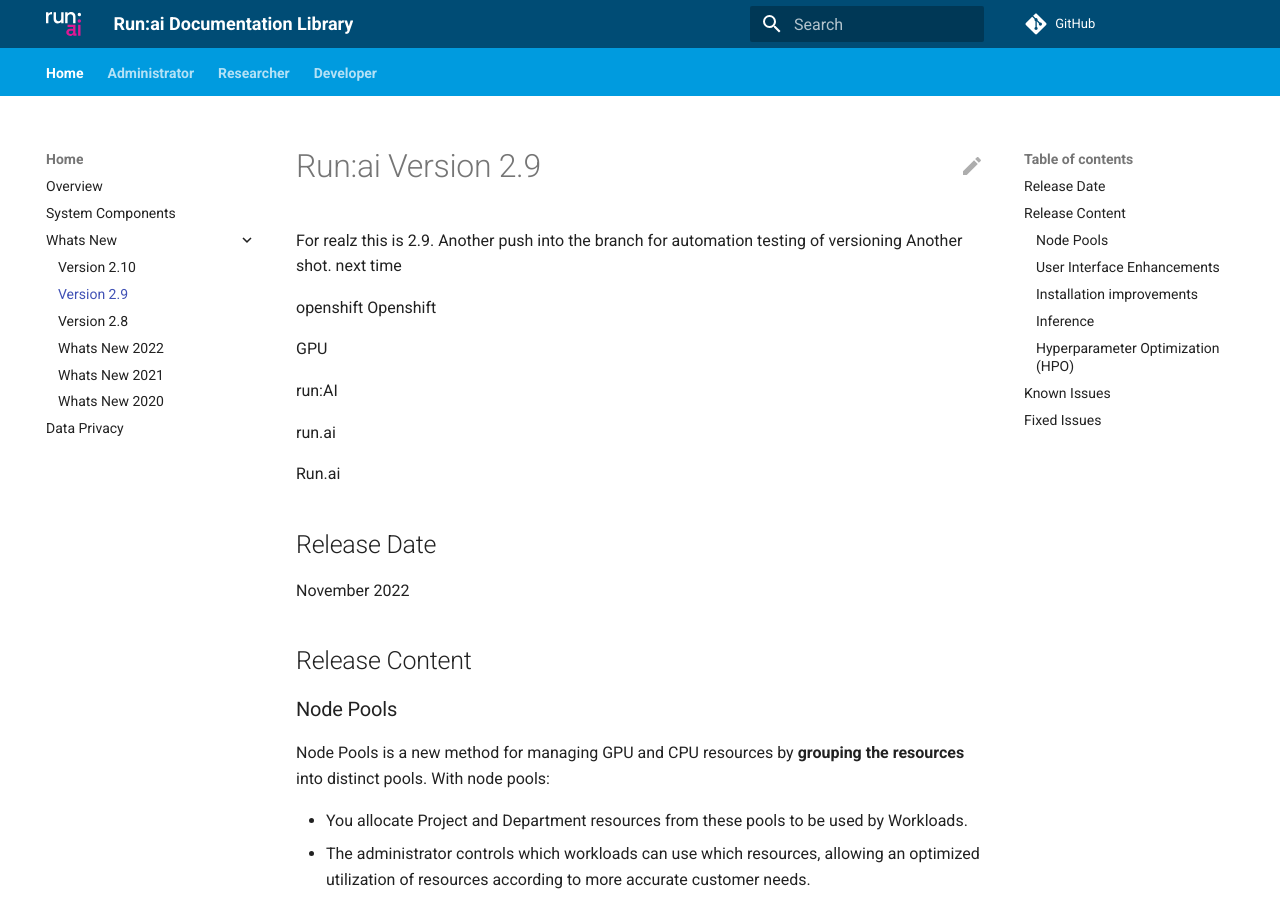
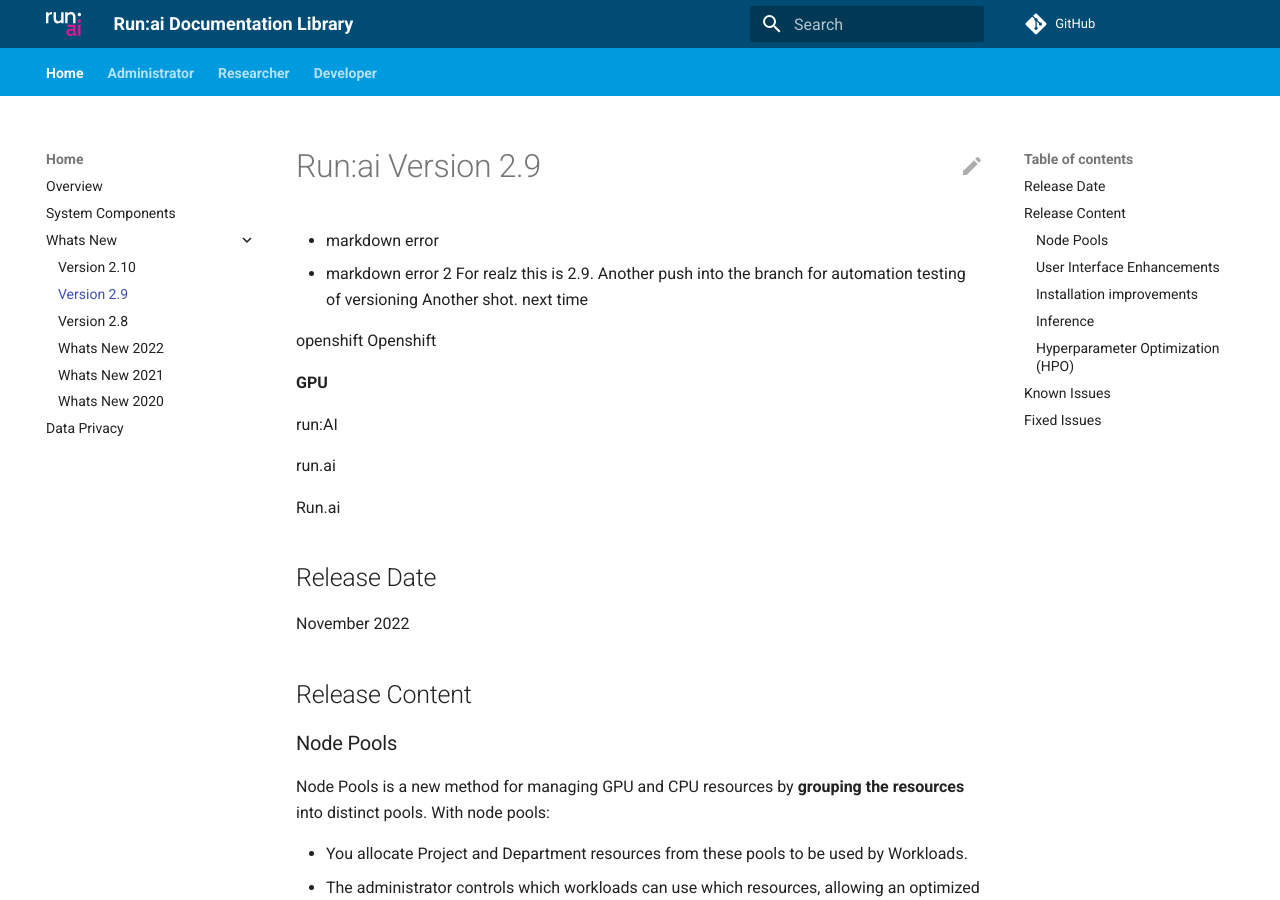
Before and after one commit to jasonnovichRunAI/gh-pages-test, an MkDocs documentation site: the page built from docs/home/whats-new-2-9.md, in a window 1280 px wide and 900 px high. Built offline with MkDocs 1.6.1 and Material for MkDocs 9.7.7, drawn with Linux system fonts in a browser that asks for light colours; comment, search, counter and statistics services are not loaded; the version menu is left out.

Commit message:
direct to main

```diff
--- a/docs/home/whats-new-2-9.md
+++ b/docs/home/whats-new-2-9.md
@@ -1,6 +1,7 @@
 # Run:ai Version 2.9
 
-
+*     markdown error
+*     markdown error 2
 For realz this is 2.9.
 Another push into the branch for automation testing of versioning
 Another shot. next time
@@ -8,7 +9,7 @@
 openshift
 Openshift
 
-GPU
+**GPU**
 
 run:AI
 
```
